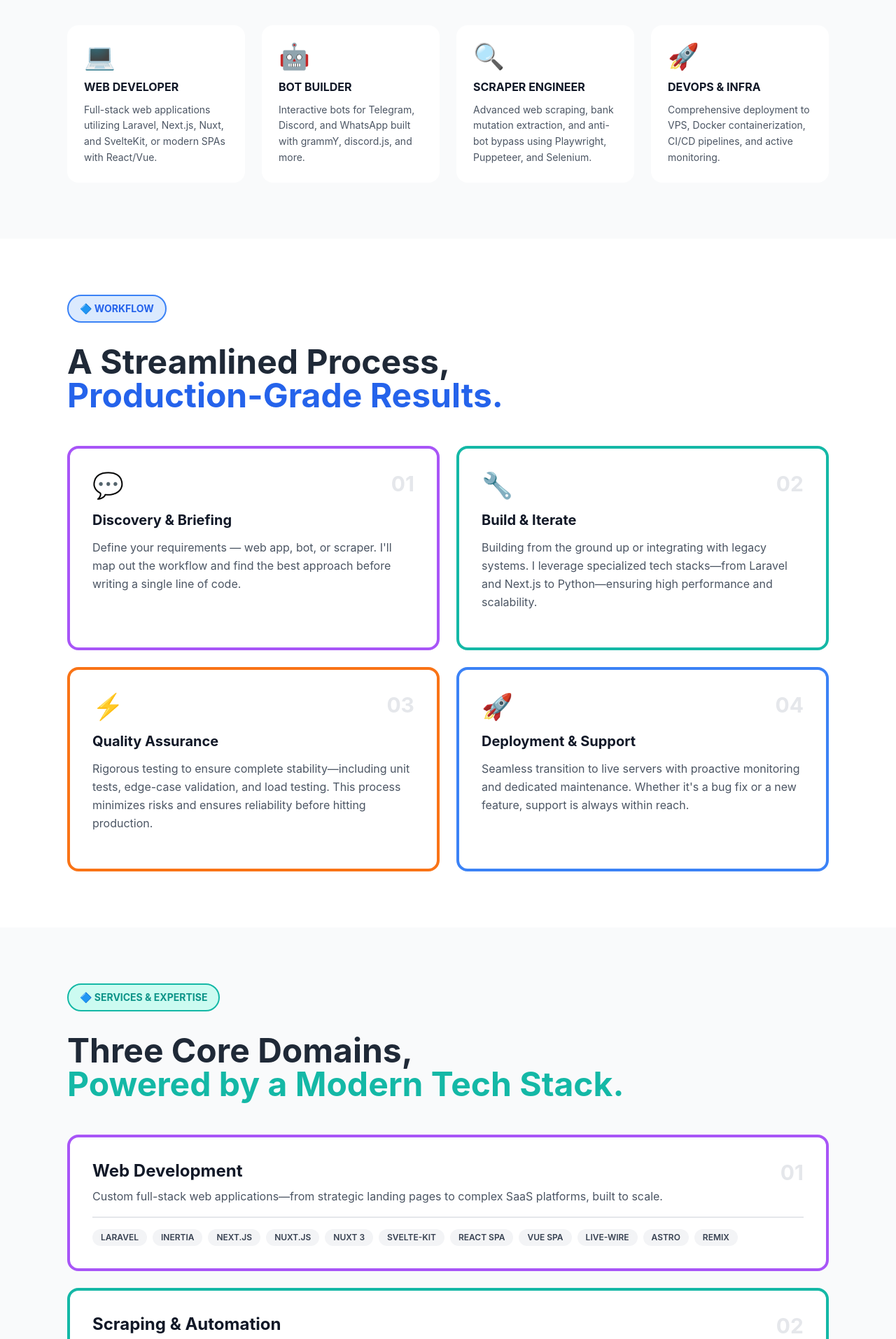
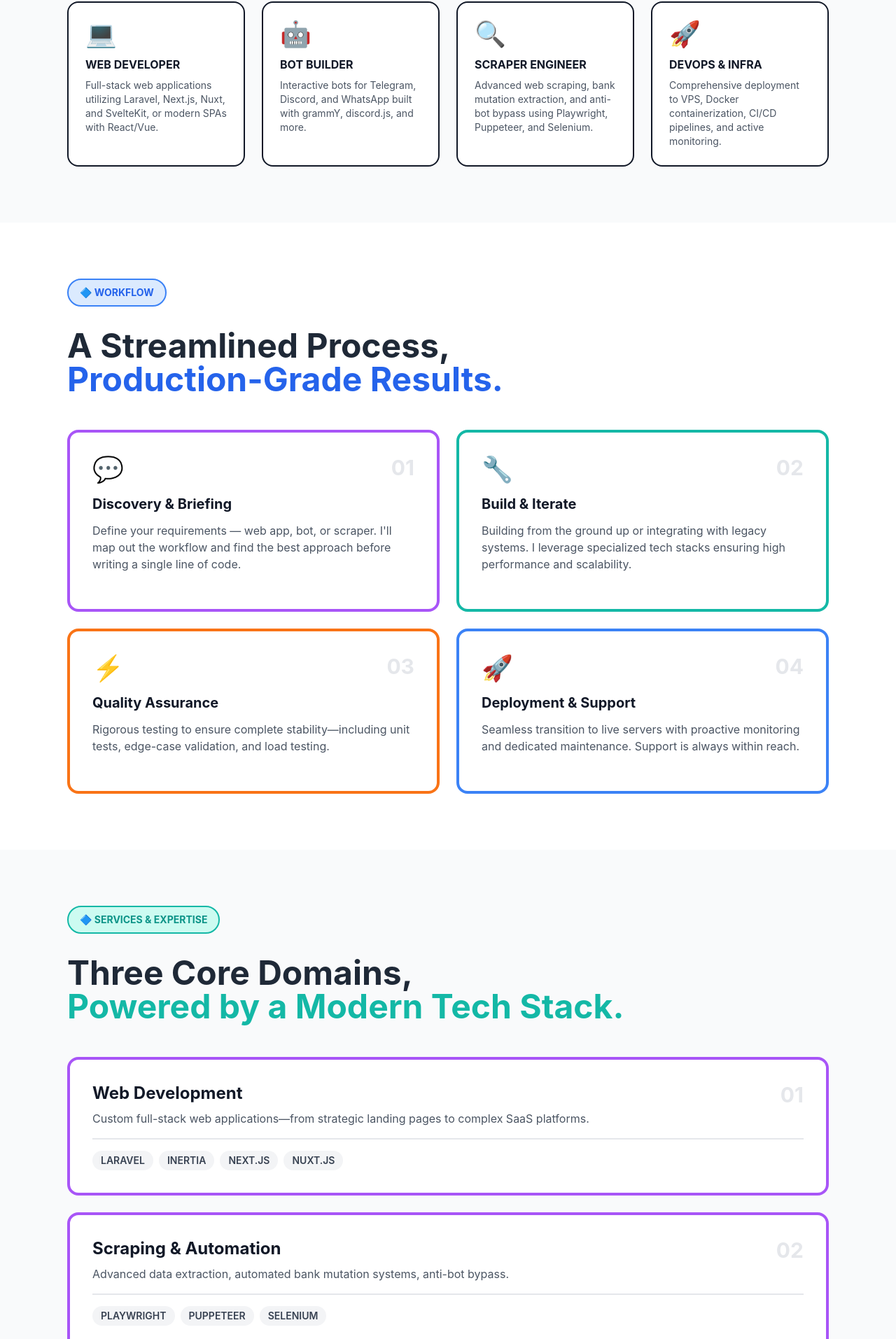
Before and after one commit to officialgaming003-cpu/portfolio-new, a React (Vite) app: page / in a window 1280 px wide. Shown: the part 2202-4115 px from the top of the page at 70% size. Built offline with nearby package versions, Linux system fonts and the light colour scheme.

Commit message:
Improve responsive design for all components (Services, Marketplace, Stats, About, Workflow, Contact)

```diff
--- a/src/components/About.jsx
+++ b/src/components/About.jsx
@@ -2,15 +2,15 @@ import { motion } from 'framer-motion'
 
 const About = () => {
   return (
-    <section className="py-20 bg-gray-50">
-      <div className="max-w-6xl mx-auto px-4 sm:px-6 lg:px-8">
+    <section className="py-12 sm:py-16 md:py-20 bg-gray-50">
+      <div className="max-w-6xl mx-auto px-3 sm:px-4 lg:px-8">
         {/* Section Badge */}
         <motion.div
           initial={{ opacity: 0 }}
           whileInView={{ opacity: 1 }}
-          className="inline-flex items-center gap-2 px-4 py-2 bg-purple-100 border-2 border-purple-500 rounded-full mb-8"
+          className="inline-flex items-center gap-2 px-3 sm:px-4 py-2 bg-purple-100 border-2 border-purple-500 rounded-full mb-6 sm:mb-8"
         >
-          <span className="text-purple-600 font-bold text-sm">🔷 ABOUT ME</span>
+          <span className="text-purple-600 font-bold text-xs sm:text-sm">🔷 ABOUT ME</span>
         </motion.div>
 
         {/* Main Title */}
@@ -18,7 +18,7 @@ const About = () => {
           initial={{ opacity: 0, y: 20 }}
           whileInView={{ opacity: 1, y: 0 }}
           transition={{ duration: 0.6 }}
-          className="text-4xl md:text-5xl font-bold mb-6 leading-tight"
+          className="text-3xl sm:text-4xl md:text-5xl font-bold mb-4 sm:mb-6 leading-tight"
         >
           More than just code —<br />
           production-ready <span className="text-purple-600">web apps, bots,</span> and
@@ -30,13 +30,13 @@ const About = () => {
           initial={{ opacity: 0 }}
           whileInView={{ opacity: 1 }}
           transition={{ duration: 0.6 }}
-          className="text-lg text-gray-600 max-w-3xl mb-8 leading-relaxed"
+          className="text-sm sm:text-base md:text-lg text-gray-600 max-w-3xl mb-8 sm:mb-10 md:mb-12 leading-relaxed"
         >
-          Need a full-stack web application? An automated Telegram bot? A 24/7 bank mutation scraper? I handle end-to-end development, from initial architecture to production deployment. Tech stacks are fully adaptable — what matters is that it works reliably in production.
+          Need a full-stack web application? An automated Telegram bot? A 24/7 bank mutation scraper? I handle end-to-end development, from initial architecture to production deployment.
         </motion.p>
 
         {/* Services Grid */}
-        <div className="grid grid-cols-1 md:grid-cols-2 lg:grid-cols-4 gap-6 mt-12">
+        <div className="grid grid-cols-1 sm:grid-cols-2 lg:grid-cols-4 gap-4 sm:gap-6 mt-10 sm:mt-12">
           {[
             { icon: '💻', title: 'WEB DEVELOPER', desc: 'Full-stack web applications utilizing Laravel, Next.js, Nuxt, and SvelteKit, or modern SPAs with React/Vue.' },
             { icon: '🤖', title: 'BOT BUILDER', desc: 'Interactive bots for Telegram, Discord, and WhatsApp built with grammY, discord.js, and more.' },
@@ -48,11 +48,11 @@ const About = () => {
               initial={{ opacity: 0, y: 20 }}
               whileInView={{ opacity: 1, y: 0 }}
               transition={{ duration: 0.5, delay: index * 0.1 }}
-              className="p-6 rounded-2xl border-3 border-gray-900 bg-white hover:shadow-lg smooth-transition"
+              className="p-4 sm:p-5 md:p-6 rounded-xl sm:rounded-2xl border-2 sm:border-3 border-gray-900 bg-white hover:shadow-lg smooth-transition"
             >
-              <div className="text-4xl mb-3">{service.icon}</div>
-              <h3 className="font-bold text-gray-900 mb-2">{service.title}</h3>
-              <p className="text-sm text-gray-600 leading-relaxed">{service.desc}</p>
+              <div className="text-3xl sm:text-4xl mb-2 sm:mb-3">{service.icon}</div>
+              <h3 className="font-bold text-gray-900 mb-1 sm:mb-2 text-sm sm:text-base">{service.title}</h3>
+              <p className="text-xs sm:text-sm text-gray-600 leading-relaxed">{service.desc}</p>
             </motion.div>
           ))}
         </div>
--- a/src/components/Marketplace.jsx
+++ b/src/components/Marketplace.jsx
@@ -1,90 +1,70 @@
 import { motion } from 'framer-motion'
+import { useAdmin } from '../hooks/useAdmin'
 
 const Marketplace = () => {
-  const products = [
-    {
-      title: 'Source Code Self-hosted Payment Gateway QRIS GoPay Merchant',
-      description: 'Source code self-hosted payment gateway menggunakan akun GoPay Merchant. Dirancang untuk kebutuhan sistem...',
-      image: '💻',
-      price: 'Rp 2.000.000',
-      originalPrice: 'Rp 2.500.000',
-      badge: 'SOURCE CODE',
-      sale: 'SALE -20%',
-      color: 'border-purple-500'
-    },
-    {
-      title: 'Source Code Cek Mutasi Bank BCA Personal (iBank)',
-      description: 'Source code pengecekan mutasi rekening BCA Personal (iBank) secara berkala. Dirancang untuk...',
-      image: '🏦',
-      price: 'Rp 1.000.000',
-      originalPrice: 'Rp 1.500.000',
-      badge: 'SOURCE CODE',
-      sale: 'SALE -33%',
-      color: 'border-teal-500'
-    }
-  ]
+  const { content } = useAdmin()
 
   return (
-    <section id="store" className="py-20 bg-white">
-      <div className="max-w-6xl mx-auto px-4 sm:px-6 lg:px-8">
+    <section id="store" className="py-12 sm:py-16 md:py-20 bg-white">
+      <div className="max-w-6xl mx-auto px-3 sm:px-4 lg:px-8">
         {/* Section Badge */}
         <motion.div
           initial={{ opacity: 0 }}
           whileInView={{ opacity: 1 }}
-          className="inline-flex items-center gap-2 px-4 py-2 bg-orange-100 border-2 border-orange-500 rounded-full mb-8"
+          className="inline-flex items-center gap-2 px-3 sm:px-4 py-2 bg-orange-100 border-2 border-orange-500 rounded-full mb-6 sm:mb-8"
         >
-          <span className="text-orange-600 font-bold text-sm">🔷 MARKETPLACE</span>
+          <span className="text-orange-600 font-bold text-xs sm:text-sm">🔷 MARKETPLACE</span>
         </motion.div>
 
         {/* Title with Button */}
-        <div className="flex flex-col md:flex-row justify-between items-start md:items-center gap-4 mb-12">
-          <div>
-            <h2 className="text-4xl md:text-5xl font-bold leading-tight">
+        <div className="flex flex-col sm:flex-row justify-between items-start sm:items-center gap-4 sm:gap-6 mb-10 sm:mb-12">
+          <div className="flex-1">
+            <h2 className="text-3xl sm:text-4xl md:text-5xl font-bold leading-tight">
               Premium Assets,<br />
               <span className="text-orange-500">Ready to Power Your Business.</span>
             </h2>
           </div>
-          <button className="px-6 py-3 bg-orange-500 text-white rounded-full font-bold hover:bg-orange-600 smooth-transition whitespace-nowrap">
+          <button className="px-4 sm:px-6 py-2.5 sm:py-3 bg-orange-500 text-white text-sm sm:text-base rounded-full font-bold hover:bg-orange-600 smooth-transition whitespace-nowrap flex-shrink-0">
             ➜ BROWSE ALL
           </button>
         </div>
 
         {/* Products Grid */}
-        <div className="grid grid-cols-1 lg:grid-cols-2 gap-6">
-          {products.map((product, index) => (
+        <div className="grid grid-cols-1 sm:grid-cols-2 gap-4 sm:gap-6">
+          {content.marketplace.map((product, index) => (
             <motion.div
-              key={product.title}
+              key={product.id}
               initial={{ opacity: 0, y: 20 }}
               whileInView={{ opacity: 1, y: 0 }}
               transition={{ duration: 0.5, delay: index * 0.1 }}
-              className={`p-6 rounded-2xl border-4 ${product.color} bg-white hover:shadow-lg smooth-transition overflow-hidden group`}
+              className={`p-4 sm:p-5 md:p-6 rounded-xl sm:rounded-2xl border-3 sm:border-4 ${product.color || 'border-purple-500'} bg-white hover:shadow-lg smooth-transition overflow-hidden group`}
             >
               {/* Product Image */}
-              <div className="aspect-video bg-gray-200 rounded-lg mb-4 flex items-center justify-center text-6xl overflow-hidden">
+              <div className="aspect-video bg-gray-200 rounded-lg mb-3 sm:mb-4 flex items-center justify-center text-4xl sm:text-5xl md:text-6xl overflow-hidden">
                 {product.image}
               </div>
 
               {/* Badges */}
-              <div className="flex gap-2 mb-4">
-                <span className="px-3 py-1 bg-purple-100 text-purple-600 text-xs font-bold rounded-full">
-                  {product.badge}
+              <div className="flex gap-2 mb-3 sm:mb-4 flex-wrap">
+                <span className="px-2 sm:px-3 py-0.5 sm:py-1 bg-purple-100 text-purple-600 text-xs font-bold rounded-full">
+                  SOURCE CODE
                 </span>
-                <span className="px-3 py-1 bg-green-100 text-green-600 text-xs font-bold rounded-full">
-                  {product.sale}
+                <span className="px-2 sm:px-3 py-0.5 sm:py-1 bg-green-100 text-green-600 text-xs font-bold rounded-full">
+                  SALE -20%
                 </span>
               </div>
 
               {/* Title & Description */}
-              <h3 className="font-bold text-lg text-gray-900 mb-2 line-clamp-2">{product.title}</h3>
-              <p className="text-gray-600 text-sm mb-4 line-clamp-2">{product.description}</p>
+              <h3 className="font-bold text-sm sm:text-base text-gray-900 mb-1 sm:mb-2 line-clamp-2">{product.title}</h3>
+              <p className="text-gray-600 text-xs sm:text-sm mb-3 sm:mb-4 line-clamp-2">{product.description}</p>
 
               {/* Price */}
-              <div className="flex items-center justify-between">
-                <div>
-                  <div className="text-2xl font-bold text-purple-600">{product.price}</div>
-                  <div className="text-sm text-gray-400 line-through">{product.originalPrice}</div>
+              <div className="flex items-center justify-between gap-2">
+                <div className="min-w-0">
+                  <div className="text-lg sm:text-2xl font-bold text-purple-600">{product.price}</div>
+                  <div className="text-xs sm:text-sm text-gray-400 line-through">{product.originalPrice}</div>
                 </div>
-                <button className="w-12 h-12 rounded-full border-2 border-gray-300 flex items-center justify-center hover:border-purple-500 hover:bg-purple-50 smooth-transition">
+                <button className="w-10 sm:w-12 h-10 sm:h-12 rounded-full border-2 border-gray-300 flex items-center justify-center hover:border-purple-500 hover:bg-purple-50 smooth-transition flex-shrink-0 text-lg sm:text-xl">
                   →
                 </button>
               </div>
--- a/src/components/Services.jsx
+++ b/src/components/Services.jsx
@@ -1,40 +1,19 @@
 import { motion } from 'framer-motion'
+import { useAdmin } from '../hooks/useAdmin'
 
 const Services = () => {
-  const domains = [
-    {
-      number: '01',
-      title: 'Web Development',
-      description: 'Custom full-stack web applications—from strategic landing pages to complex SaaS platforms, built to scale.',
-      techs: ['LARAVEL', 'INERTIA', 'NEXT.JS', 'NUXT.JS', 'NUXT 3', 'SVELTE-KIT', 'REACT SPA', 'VUE SPA', 'LIVE-WIRE', 'ASTRO', 'REMIX'],
-      color: 'border-purple-500'
-    },
-    {
-      number: '02',
-      title: 'Scraping & Automation',
-      description: 'Advanced data extraction, automated bank mutation systems, anti-bot bypass, and custom automation workflows.',
-      techs: ['PLAYWRIGHT', 'PUPPETEER', 'PUPPETEER STEALTH', 'SELENIUM', 'UNDETECTED CHROME', 'CHEERIO', 'BEAUTIFULSOUP', 'NODE.JS', 'PYTHON'],
-      color: 'border-teal-500'
-    },
-    {
-      number: '03',
-      title: 'Bot Development',
-      description: 'Intelligent bots for Telegram, Discord, and WhatsApp—handling complex logic, queue workers, and multi-platform integrations.',
-      techs: ['GRAMMY', 'TELEGRAM', 'DISCORD.JS', 'DISCORD.PY', 'BAILEYS', 'WHATSAPP-WEB.JS', 'BULLING', 'CELERY', 'AIOGRAM'],
-      color: 'border-orange-500'
-    }
-  ]
+  const { content } = useAdmin()
 
   return (
-    <section className="py-20 bg-gray-50">
-      <div className="max-w-6xl mx-auto px-4 sm:px-6 lg:px-8">
+    <section className="py-12 sm:py-16 md:py-20 bg-gray-50">
+      <div className="max-w-6xl mx-auto px-3 sm:px-4 lg:px-8">
         {/* Section Badge */}
         <motion.div
           initial={{ opacity: 0 }}
           whileInView={{ opacity: 1 }}
-          className="inline-flex items-center gap-2 px-4 py-2 bg-teal-100 border-2 border-teal-500 rounded-full mb-8"
+          className="inline-flex items-center gap-2 px-3 sm:px-4 py-2 bg-teal-100 border-2 border-teal-500 rounded-full mb-6 sm:mb-8"
         >
-          <span className="text-teal-600 font-bold text-sm">🔷 SERVICES & EXPERTISE</span>
+          <span className="text-teal-600 font-bold text-xs sm:text-sm">🔷 SERVICES & EXPERTISE</span>
         </motion.div>
 
         {/* Title */}
@@ -42,33 +21,33 @@ const Services = () => {
           initial={{ opacity: 0, y: 20 }}
           whileInView={{ opacity: 1, y: 0 }}
           transition={{ duration: 0.6 }}
-          className="text-4xl md:text-5xl font-bold mb-6 leading-tight"
+          className="text-3xl sm:text-4xl md:text-5xl font-bold mb-4 sm:mb-6 leading-tight"
         >
           Three Core Domains,<br />
           <span className="text-teal-500">Powered by a Modern Tech Stack.</span>
         </motion.h2>
 
         {/* Services */}
-        <div className="space-y-6 mt-12">
-          {domains.map((domain, index) => (
+        <div className="space-y-4 sm:space-y-6 mt-10 sm:mt-12">
+          {content.services.map((domain, index) => (
             <motion.div
-              key={domain.number}
+              key={domain.id}
               initial={{ opacity: 0, y: 20 }}
               whileInView={{ opacity: 1, y: 0 }}
               transition={{ duration: 0.5, delay: index * 0.1 }}
-              className={`p-8 rounded-2xl border-4 ${domain.color} bg-white hover:shadow-lg smooth-transition`}
+              className={`p-4 sm:p-6 md:p-8 rounded-xl sm:rounded-2xl border-3 sm:border-4 ${domain.color || 'border-purple-500'} bg-white hover:shadow-lg smooth-transition`}
             >
-              <div className="flex items-start justify-between mb-4">
-                <div>
-                  <h3 className="text-2xl font-bold text-gray-900">{domain.title}</h3>
-                  <p className="text-gray-600 mt-2">{domain.description}</p>
+              <div className="flex flex-col sm:flex-row sm:items-start sm:justify-between gap-4 mb-4">
+                <div className="flex-1">
+                  <h3 className="text-lg sm:text-xl md:text-2xl font-bold text-gray-900">{domain.title}</h3>
+                  <p className="text-gray-600 mt-2 text-sm sm:text-base">{domain.description}</p>
                 </div>
-                <span className="text-3xl font-bold text-gray-200">{domain.number}</span>
+                <span className="text-2xl sm:text-3xl font-bold text-gray-200 flex-shrink-0">{domain.number}</span>
               </div>
-              <div className="border-t-2 border-gray-200 pt-4 mt-4">
+              <div className="border-t-2 border-gray-200 pt-3 sm:pt-4 mt-3 sm:mt-4">
                 <div className="flex flex-wrap gap-2">
                   {domain.techs.map((tech) => (
-                    <span key={tech} className="px-3 py-1 bg-gray-100 text-gray-700 text-xs font-semibold rounded-full">
+                    <span key={tech} className="px-2 sm:px-3 py-1 bg-gray-100 text-gray-700 text-xs sm:text-sm font-semibold rounded-full">
                       {tech}
                     </span>
                   ))}
--- a/src/components/Workflow.jsx
+++ b/src/components/Workflow.jsx
@@ -13,35 +13,35 @@ const Workflow = () => {
       number: '02',
       icon: '🔧',
       title: 'Build & Iterate',
-      description: 'Building from the ground up or integrating with legacy systems. I leverage specialized tech stacks—from Laravel and Next.js to Python—ensuring high performance and scalability.',
+      description: 'Building from the ground up or integrating with legacy systems. I leverage specialized tech stacks ensuring high performance and scalability.',
       color: 'border-teal-500'
     },
     {
       number: '03',
       icon: '⚡',
       title: 'Quality Assurance',
-      description: 'Rigorous testing to ensure complete stability—including unit tests, edge-case validation, and load testing. This process minimizes risks and ensures reliability before hitting production.',
+      description: 'Rigorous testing to ensure complete stability—including unit tests, edge-case validation, and load testing.',
       color: 'border-orange-500'
     },
     {
       number: '04',
       icon: '🚀',
       title: 'Deployment & Support',
-      description: 'Seamless transition to live servers with proactive monitoring and dedicated maintenance. Whether it\'s a bug fix or a new feature, support is always within reach.',
+      description: 'Seamless transition to live servers with proactive monitoring and dedicated maintenance. Support is always within reach.',
       color: 'border-blue-500'
     }
   ]
 
   return (
-    <section className="py-20 bg-white">
-      <div className="max-w-6xl mx-auto px-4 sm:px-6 lg:px-8">
+    <section className="py-12 sm:py-16 md:py-20 bg-white">
+      <div className="max-w-6xl mx-auto px-3 sm:px-4 lg:px-8">
         {/* Section Badge */}
         <motion.div
           initial={{ opacity: 0 }}
           whileInView={{ opacity: 1 }}
-          className="inline-flex items-center gap-2 px-4 py-2 bg-blue-100 border-2 border-blue-500 rounded-full mb-8"
+          className="inline-flex items-center gap-2 px-3 sm:px-4 py-2 bg-blue-100 border-2 border-blue-500 rounded-full mb-6 sm:mb-8"
         >
-          <span className="text-blue-600 font-bold text-sm">🔷 WORKFLOW</span>
+          <span className="text-blue-600 font-bold text-xs sm:text-sm">🔷 WORKFLOW</span>
         </motion.div>
 
         {/* Title */}
@@ -49,29 +49,29 @@ const Workflow = () => {
           initial={{ opacity: 0, y: 20 }}
           whileInView={{ opacity: 1, y: 0 }}
           transition={{ duration: 0.6 }}
-          className="text-4xl md:text-5xl font-bold mb-12 leading-tight"
+          className="text-3xl sm:text-4xl md:text-5xl font-bold mb-10 sm:mb-12 leading-tight"
         >
           A Streamlined Process,<br />
           <span className="text-blue-600">Production-Grade Results.</span>
         </motion.h2>
 
         {/* Steps Grid */}
-        <div className="grid grid-cols-1 lg:grid-cols-2 gap-6">
+        <div className="grid grid-cols-1 sm:grid-cols-2 gap-4 sm:gap-6">
           {steps.map((step, index) => (
             <motion.div
               key={step.number}
               initial={{ opacity: 0, y: 20 }}
               whileInView={{ opacity: 1, y: 0 }}
               transition={{ duration: 0.5, delay: index * 0.1 }}
-              className={`p-8 rounded-2xl border-4 ${step.color} bg-white hover:shadow-lg smooth-transition`}
+              className={`p-4 sm:p-6 md:p-8 rounded-xl sm:rounded-2xl border-3 sm:border-4 ${step.color} bg-white hover:shadow-lg smooth-transition`}
             >
-              <div className="flex items-start justify-between mb-4">
-                <span className="text-4xl">{step.icon}</span>
-                <span className="text-3xl font-bold text-gray-200">{step.number}</span>
+              <div className="flex items-start justify-between mb-3 sm:mb-4 gap-3">
+                <span className="text-3xl sm:text-4xl flex-shrink-0">{step.icon}</span>
+                <span className="text-2xl sm:text-3xl font-bold text-gray-200 flex-shrink-0">{step.number}</span>
               </div>
-              <h3 className="text-xl font-bold text-gray-900 mb-3">{step.title}</h3>
-              <p className="text-gray-600 leading-relaxed">{step.description}</p>
-              <div className={`h-1 w-full bg-gradient-to-r mt-4 rounded-full ${step.color.replace('border', 'from').replace('-500', '')}`}></div>
+              <h3 className="text-base sm:text-lg md:text-xl font-bold text-gray-900 mb-2 sm:mb-3">{step.title}</h3>
+              <p className="text-xs sm:text-sm md:text-base text-gray-600 leading-relaxed">{step.description}</p>
+              <div className={`h-1 w-full mt-3 sm:mt-4 rounded-full bg-gradient-to-r ${step.color.replace('border', 'from').replace('-500', '')}`}></div>
             </motion.div>
           ))}
         </div>
```
Also changed, not shown: src/components/Contact.jsx (+13 -14 lines), src/components/Stats.jsx (+9 -9 lines).
